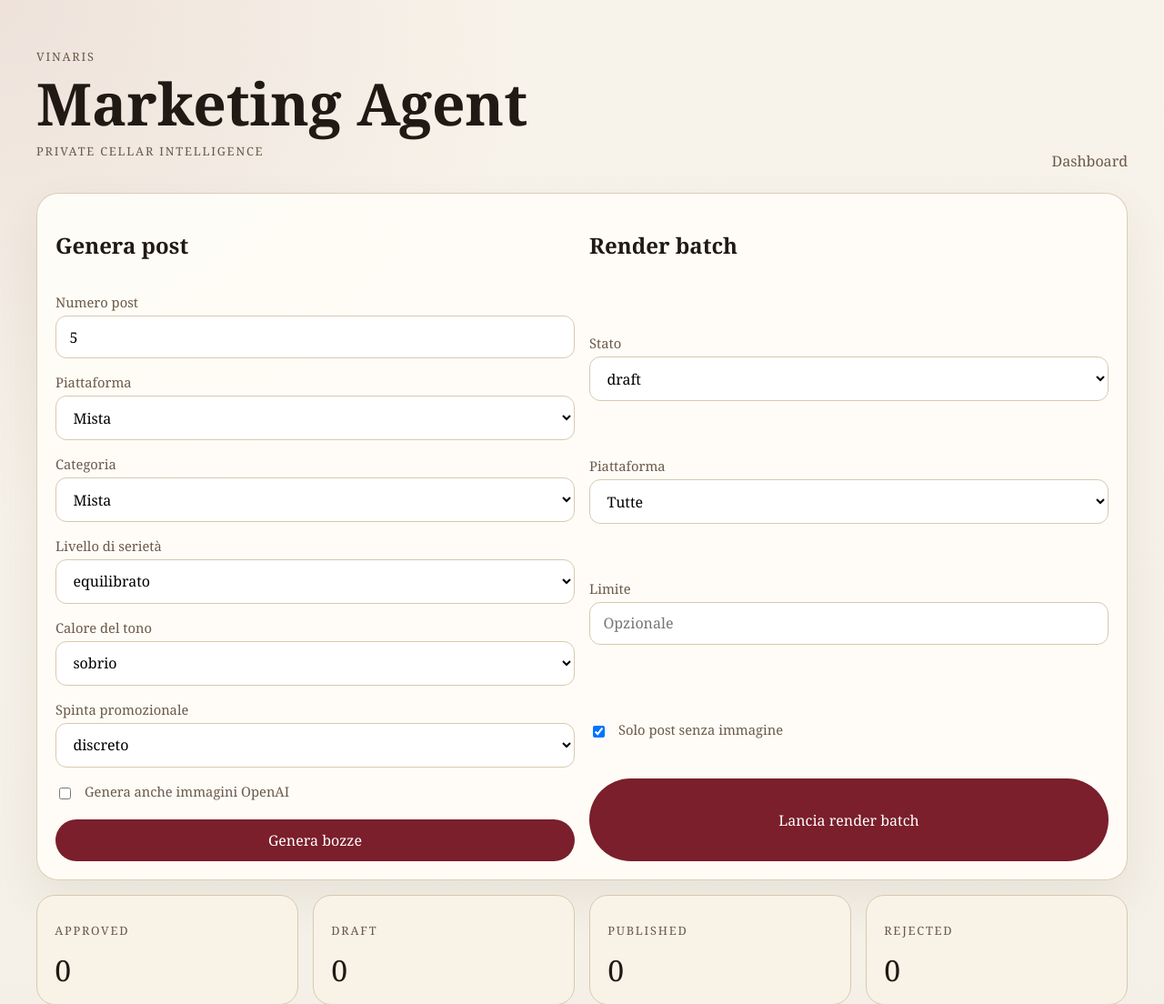
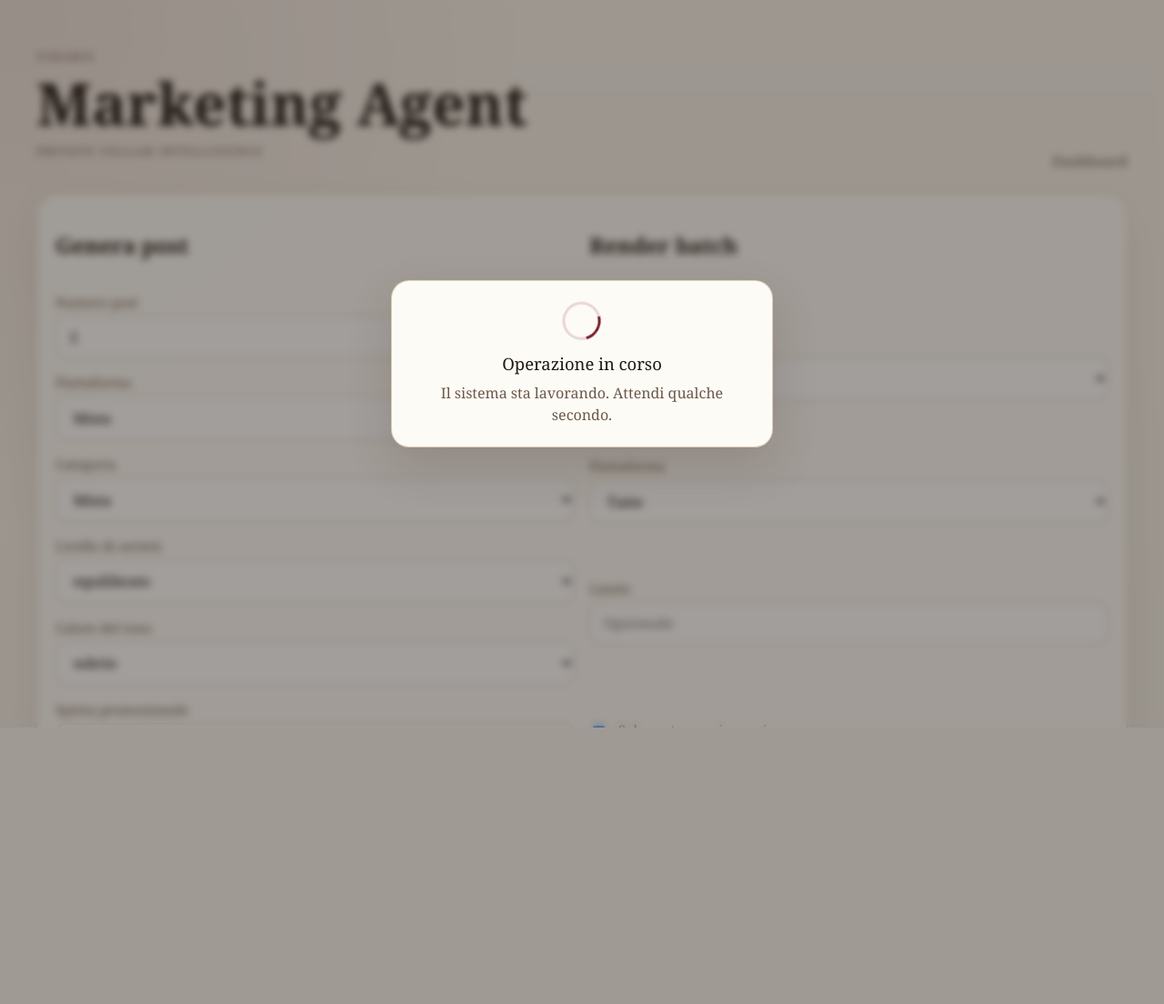
Before and after one commit to bariom/vinaris-marketing-agent, a Flask app: page / in a window 1280 px wide. Shown: the top 1104 px of the page at 91% size. After the commit the page ends 800 px from the top, so only its background shows below. Run offline with Flask 3, Linux system fonts and the light colour scheme; data that the repository does not hold is empty.

Commit message:
Add loading overlay for long-running AI actions

```diff
--- a/app/static/style.css
+++ b/app/static/style.css
@@ -23,6 +23,10 @@ body {
     linear-gradient(180deg, #f8f3ea 0%, var(--bg) 100%);
   color: var(--ink);
   font-family: Georgia, "Times New Roman", serif;
+}
+
+body.is-loading {
+  cursor: progress;
 }
 
 a {
@@ -251,6 +255,48 @@ th {
   background: rgba(138, 45, 34, 0.1);
 }
 
+.loading-overlay {
+  position: fixed;
+  inset: 0;
+  display: grid;
+  place-items: center;
+  padding: 1rem;
+  background: rgba(32, 25, 20, 0.42);
+  backdrop-filter: blur(4px);
+  z-index: 1000;
+}
+
+.loading-card {
+  width: min(420px, 100%);
+  padding: 1.4rem;
+  border-radius: 20px;
+  border: 1px solid rgba(216, 201, 174, 0.9);
+  background: rgba(255, 253, 248, 0.98);
+  box-shadow: 0 20px 50px rgba(61, 37, 20, 0.16);
+  text-align: center;
+}
+
+.loading-spinner {
+  width: 2.6rem;
+  height: 2.6rem;
+  margin: 0 auto 0.9rem;
+  border: 3px solid var(--accent-soft);
+  border-top-color: var(--accent);
+  border-radius: 50%;
+  animation: spin 0.9s linear infinite;
+}
+
+.loading-title {
+  margin: 0;
+  font-size: 1.15rem;
+}
+
+.loading-message {
+  margin: 0.5rem 0 0;
+  color: var(--muted);
+  line-height: 1.5;
+}
+
 .detail-head {
   display: flex;
   align-items: start;
@@ -310,6 +356,12 @@ th {
   border: 1px solid var(--line);
 }
 
+@keyframes spin {
+  to {
+    transform: rotate(360deg);
+  }
+}
+
 @media (max-width: 900px) {
   .grid-two,
   .detail-grid,
--- a/app/templates/base.html
+++ b/app/templates/base.html
@@ -7,6 +7,14 @@
     <link rel="stylesheet" href="{{ url_for('static', filename='style.css') }}">
   </head>
   <body>
+    <div class="loading-overlay" id="loading-overlay" hidden>
+      <div class="loading-card" role="status" aria-live="polite" aria-atomic="true">
+        <div class="loading-spinner" aria-hidden="true"></div>
+        <p class="loading-title">Operazione in corso</p>
+        <p class="loading-message" id="loading-message">Il sistema sta lavorando. Attendi qualche secondo.</p>
+      </div>
+    </div>
+
     <header class="site-header">
       <div>
         <p class="eyebrow">Vinaris</p>
@@ -29,5 +37,34 @@
     <main class="page-shell">
       {% block content %}{% endblock %}
     </main>
+
+    <script>
+      const loadingOverlay = document.getElementById("loading-overlay");
+      const loadingMessage = document.getElementById("loading-message");
+
+      function activateLoadingState(form) {
+        if (!loadingOverlay || !loadingMessage) {
+          return;
+        }
+
+        const message = form.dataset.loadingMessage || "Il sistema sta lavorando. Attendi qualche secondo.";
+        loadingMessage.textContent = message;
+        loadingOverlay.hidden = false;
+        document.body.classList.add("is-loading");
+
+        form.querySelectorAll("button, input[type='submit']").forEach((element) => {
+          element.disabled = true;
+        });
+      }
+
+      document.querySelectorAll("form[data-loading-message]").forEach((form) => {
+        form.addEventListener("submit", (event) => {
+          if (event.defaultPrevented) {
+            return;
+          }
+          activateLoadingState(form);
+        });
+      });
+    </script>
   </body>
 </html>
--- a/app/templates/dashboard.html
+++ b/app/templates/dashboard.html
@@ -2,7 +2,7 @@
 
 {% block content %}
   <section class="panel grid-two">
-    <form method="post" action="{{ url_for('generate') }}" class="stack">
+    <form method="post" action="{{ url_for('generate') }}" class="stack" data-loading-message="La AI sta generando i contenuti. Attendi il completamento.">
       <h2>Genera post</h2>
       <label>
         <span>Numero post</span>
@@ -57,7 +57,7 @@
       <button type="submit">Genera bozze</button>
     </form>
 
-    <form method="post" action="{{ url_for('render_batch') }}" class="stack">
+    <form method="post" action="{{ url_for('render_batch') }}" class="stack" data-loading-message="La AI sta generando le immagini del batch. Attendi il completamento.">
       <h2>Render batch</h2>
       <label>
         <span>Stato</span>
@@ -183,7 +183,7 @@
                     <input type="hidden" name="source" value="dashboard">
                     <button type="submit" class="secondary">Pubblica</button>
                   </form>
-                  <form method="post" action="{{ url_for('render_image', post_id=post.id) }}">
+                  <form method="post" action="{{ url_for('render_image', post_id=post.id) }}" data-loading-message="La AI sta generando l'immagine del post. Attendi il completamento.">
                     <input type="hidden" name="source" value="dashboard">
                     <button type="submit" class="ghost">Render</button>
                   </form>
--- a/app/templates/post_detail.html
+++ b/app/templates/post_detail.html
@@ -57,7 +57,7 @@
           <input type="hidden" name="source" value="detail">
           <button type="submit" class="secondary">Pubblica</button>
         </form>
-        <form method="post" action="{{ url_for('render_image', post_id=post.id) }}">
+        <form method="post" action="{{ url_for('render_image', post_id=post.id) }}" data-loading-message="La AI sta generando l'immagine del post. Attendi il completamento.">
           <input type="hidden" name="source" value="detail">
           <button type="submit" class="ghost">Genera immagine</button>
         </form>
```
